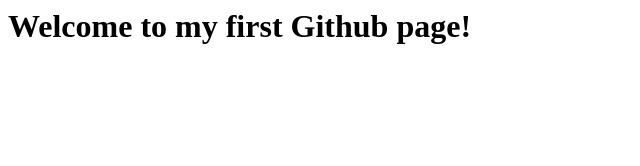
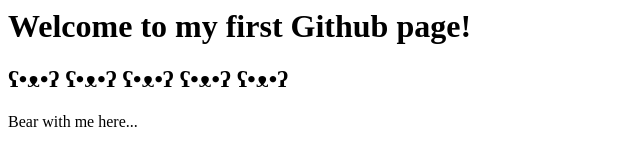
Before and after one commit to t-husnetdinova/test1, a plain HTML site: page index.html in a window 1280 px wide. Shown: the whole page, without its empty margins (0-640 px from the left). Drawn offline with Linux system fonts and the light colour scheme.

Commit message:
spiced up the html doc

```diff
--- a/index.html
+++ b/index.html
@@ -3,5 +3,7 @@
 </head>
 <body>
     <h1>Welcome to my first Github page!</h1>
+    <h2>ʕ•ᴥ•ʔ   ʕ•ᴥ•ʔ   ʕ•ᴥ•ʔ   ʕ•ᴥ•ʔ   ʕ•ᴥ•ʔ</h2>
+    <p>Bear with me here...</p>
 </body>
 </html>
```
